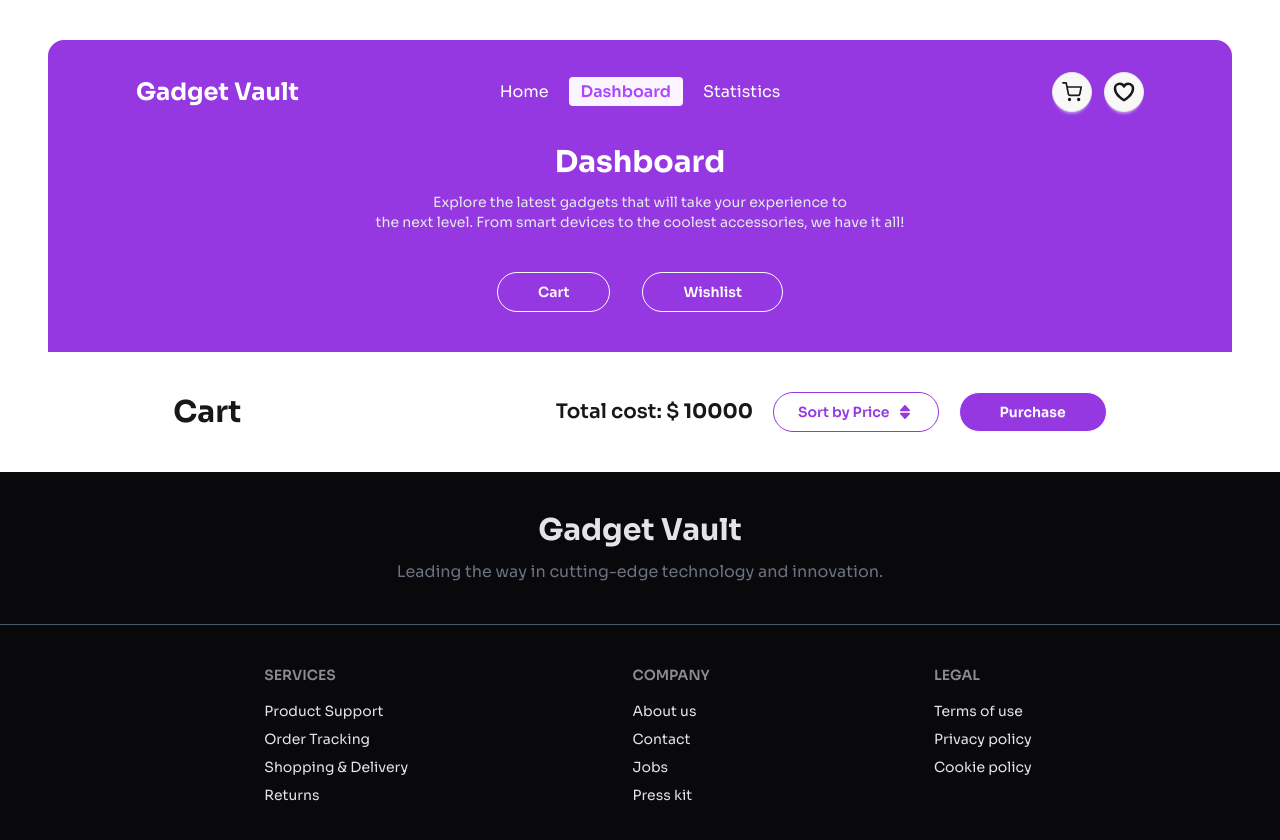
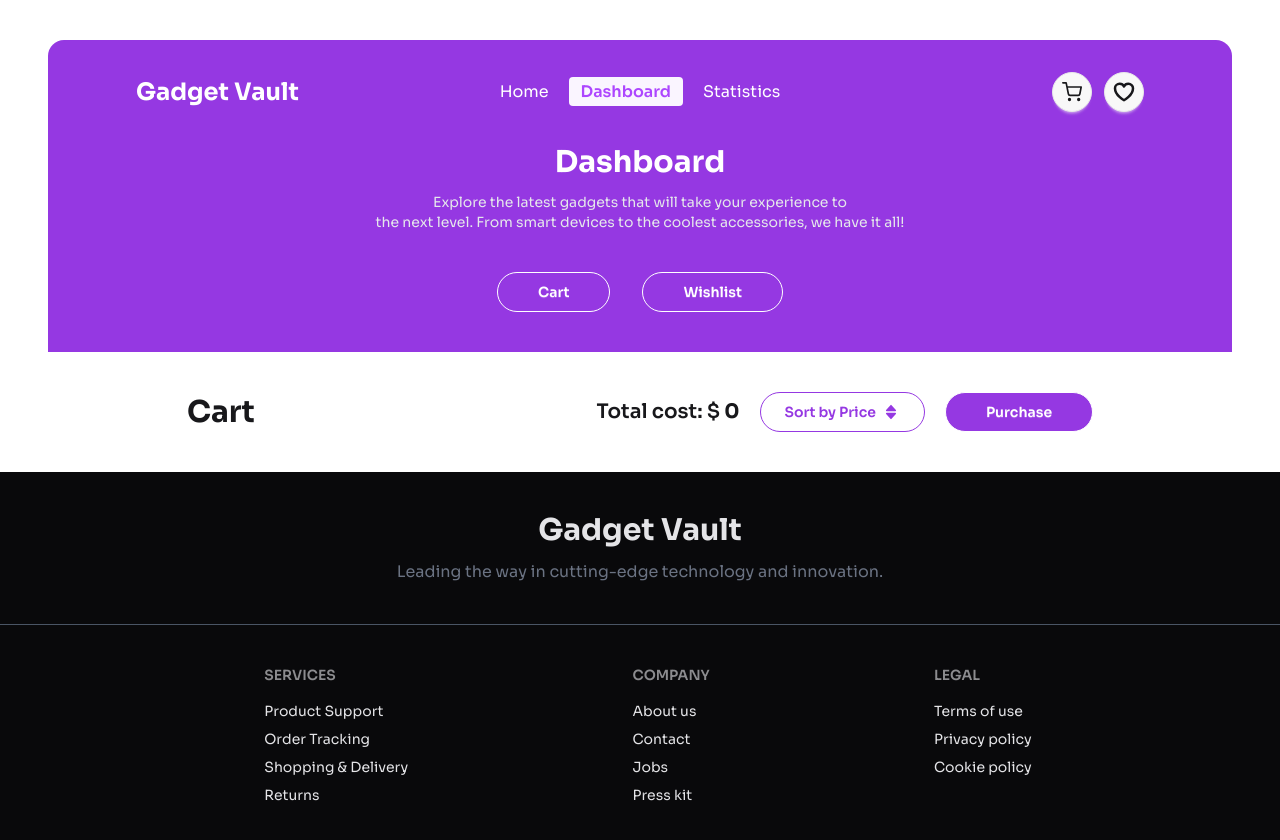
Before and after one commit to tausifislamsheik/Gadget-Vault, a React (Vite) app: page /dashboard in a window 1280 px wide. Shown: the top 840 px of the page. Built offline with nearby package versions, Linux system fonts and the light colour scheme.

Commit message:
React toastify alert added

```diff
--- a/package.json
+++ b/package.json
@@ -19,6 +19,7 @@
     "react-icons": "^5.5.0",
     "react-pro-sidebar": "^1.1.0",
     "react-router-dom": "^7.8.0",
+    "react-toastify": "^11.0.5",
     "sort-by": "^1.2.0",
     "tailwindcss": "^4.1.12"
   },
--- a/src/Utility/addToLS.js
+++ b/src/Utility/addToLS.js
@@ -1,12 +1,30 @@
 // Cart
 
-const getStoredCart = () =>{
-    const storedCart = localStorage.getItem('cart');
-    if(storedCart){
-        const storedCartParse = JSON.parse(storedCart)
-        return storedCartParse;
-    }return [] ;
-}
+import { toast } from "react-toastify";
+
+const getStoredCart = () => {
+  try {
+    const storedCart = localStorage.getItem("cart");
+    if (!storedCart) return [];
+
+    let parsed = JSON.parse(storedCart);
+
+    // Ensure it's always an array
+    if (!Array.isArray(parsed)) {
+      return [];
+    }
+
+    // Filter out invalid values (non-numbers, NaN, null, undefined)
+    parsed = parsed
+      .map(id => parseInt(id))
+      .filter(id => Number.isInteger(id) && id > 0);
+
+    return parsed;
+  } catch (error) {
+    console.error("Error parsing cart from localStorage", error);
+    return [];
+  }
+};
 
 
 const addCartToLS = (id) =>{
@@ -17,21 +35,35 @@ const addCartToLS = (id) =>{
         storedCart.push(id)
         const storedCartStr = JSON.stringify(storedCart)
         localStorage.setItem('cart', storedCartStr)
+        toast('Product successfully added to cart')
     }
 }
 
 // Wishlist
 
 
-const getStoredWishlist = () =>{
-    const storedWishlist = localStorage.getItem('wishlist');
-    if(storedWishlist){
-        const storedWishlistParse = JSON.parse(storedWishlist)
-        return storedWishlistParse;
-    }else{
-        return [] ;
+const getStoredWishlist = () => {
+  try {
+    const storedWishlist = localStorage.getItem("wishlist");
+    if (!storedWishlist) return [];
+
+    let parsed = JSON.parse(storedWishlist);
+
+    if (!Array.isArray(parsed)) {
+      return [];
     }
-}
+
+    parsed = parsed
+      .map(id => parseInt(id))
+      .filter(id => Number.isInteger(id) && id > 0);
+
+    return parsed;
+  } catch (error) {
+    console.error("Error parsing wishlist from localStorage", error);
+    return [];
+  }
+};
+
 
 const addWishlistToLS = (id) =>{
     const storedWishlist = getStoredWishlist();
@@ -41,6 +73,7 @@ const addWishlistToLS = (id) =>{
         storedWishlist.push(id)
         const storedWishlistStr = JSON.stringify(storedWishlist);
         localStorage.setItem('wishlist', storedWishlistStr)
+        toast('Product successfully added to wishlist')
     }
 }
 
--- a/src/components/Cart/Cart.jsx
+++ b/src/components/Cart/Cart.jsx
@@ -1,26 +1,23 @@
-import { useEffect, useState } from "react";
-import { useLoaderData } from "react-router-dom";
-import { getStoredCart } from "../../Utility/addToLS";
+import { useOutletContext } from "react-router-dom";
 import CartItem from "../CartItem/CartItem";
 
-const Carts = () => {
-    const [carts, setCarts] = useState([]);
-    const allProducts = useLoaderData();
+const Cart = () => {
+    const { cart, setCart } = useOutletContext();
 
-    useEffect(() =>{
-        const storedCart = getStoredCart();
-        const storedCartInt = storedCart.map(id => parseInt(id));
-        const cart = allProducts.filter(cart => storedCartInt.includes(cart.id))
-        setCarts(cart)
-    },[allProducts])
+    // remove from cart
+    const handleRemove = (id) => {
+        const updated = cart.filter(item => item.id !== id);
+        setCart(updated);
+        localStorage.setItem("cart", JSON.stringify(updated.map(i => i.id)));
+    };
 
     return (
         <div>
-            {
-                carts.map((cart) => <CartItem key={cart.id} cart={cart}></CartItem>)
-            }
+            {cart.map(item => (
+                <CartItem key={item.id} cart={item} handleRemove={handleRemove} />
+            ))}
         </div>
     );
 };
 
-export default Carts;
+export default Cart;
--- a/src/components/CartItem/CartItem.jsx
+++ b/src/components/CartItem/CartItem.jsx
@@ -1,29 +1,33 @@
 import { MdDeleteForever } from "react-icons/md";
 
-const Cart = ({cart}) => {
-    const {image, name, price, features} = cart;
+const CartItem = ({ cart, handleRemove }) => {
+    const { id, image, name, price, features } = cart;
     return (
         <div className="mx-10 lg:mx-40 mb-5">
             <div className="hero flex lg:justify-between bg-base-200 rounded-2xl">
                 <div className="hero-content lg:flex flex-col lg:flex-row">
                     <img
-                    src={image}
-                    className="w-52 h-56 object-cover rounded-lg bg-gray-200 p-5"
+                        src={image}
+                        alt={name}
+                        className="w-52 h-56 object-cover rounded-lg bg-gray-200 p-5"
                     />
-                    <div className="">
-                    <h1 className="text-3xl font-bold">{name}</h1>
-                    <p className="font-bold py-1">Price: $ {price}</p>
-                    {
-                        features.map(feature => <li className="text-gray-400">{feature}</li>)
-                    }
+                    <div>
+                        <h1 className="text-3xl font-bold">{name}</h1>
+                        <p className="font-bold py-1">Price: $ {price}</p>
+                        {features.map((feature, i) => (
+                            <li key={i} className="text-gray-400">{feature}</li>
+                        ))}
                     </div>
                 </div>
                 <div className="mr-16">
-                        <MdDeleteForever className="text-3xl text-red-600 hover:text-red-700 cursor-pointer" />
+                    <MdDeleteForever
+                        onClick={() => handleRemove(id)}
+                        className="text-3xl text-red-600 hover:text-red-700 cursor-pointer"
+                    />
                 </div>
             </div>
         </div>
     );
 };
 
-export default Cart;
+export default CartItem;
--- a/src/components/Dashboard/Dashboard.jsx
+++ b/src/components/Dashboard/Dashboard.jsx
@@ -1,9 +1,31 @@
-import { NavLink, Outlet } from "react-router-dom";
+import { NavLink, Outlet, useLoaderData } from "react-router-dom";
 import { BiSolidSortAlt } from "react-icons/bi";
 import { Helmet } from "react-helmet-async";
-
+import { useState, useEffect } from "react";
+import { getStoredCart } from "../../Utility/addToLS";
 
 const Dashboard = () => {
+    const allProducts = useLoaderData();
+    const [cart, setCart] = useState([]);
+    const [wishlist, setWishlist] = useState([]);
+
+    useEffect(() => {
+
+        // Cart
+        const storedCart = getStoredCart();
+        const storedCartInt = storedCart.map(id => parseInt(id));
+        const matchedCart = allProducts.filter(p => storedCartInt.includes(p.id));
+        setCart(matchedCart);
+
+        // Wishlist
+        const storedWishlist = getStoredCart();
+        const storedWishlistInt = storedWishlist.map(id => parseInt(id));
+        const matchedWishlist = allProducts.filter(p => storedWishlistInt.includes(p.id));
+        setWishlist(matchedWishlist);
+    }, [allProducts]);
+
+    // total cost
+    const totalCost = cart.reduce((sum, item) => sum + item.price, 0);
 
     return (
         <div>
@@ -14,25 +36,35 @@ const Dashboard = () => {
                 <h1 className="text-xl lg:text-3xl font-bold mb-3">Dashboard</h1>
                 <p className="text-gray-200 text-sm">Explore the latest gadgets that will take your experience to <br /> the next level. From smart devices to the coolest accessories, we have it all!</p>
                 <div className="py-10">
-                     <NavLink className={({isActive, isPending}) => isActive ? 'text-[#9538E2] bg-white rounded-3xl px-10 py-3 font-semibold mr-4' : isPending ? '' : 'btn btn-outline rounded-3xl px-10 py-3 hover:text-[#9538E2] mr-4'} to='cart'>
-                        <button className="cursor-pointer">Cart</button>
+                     <NavLink to='cart' className={({isActive}) =>
+                        isActive ? 'text-[#9538E2] bg-white rounded-3xl px-10 py-3 font-semibold mr-4' :
+                                   'btn btn-outline rounded-3xl px-10 py-3 hover:text-[#9538E2] mr-4'}>
+                        Cart
                      </NavLink>
-                     <NavLink className={({isActive, isPending}) => isActive ? 'text-[#9538E2] bg-white rounded-3xl px-10 py-3 font-semibold ml-4' : isPending ? '' : 'btn btn-outline rounded-3xl px-10 py-3 hover:text-[#9538E2] ml-4'} to='wishlist'>
-                       <button className="cursor-pointer">Wishlist</button>
+                     <NavLink to='wishlist' className={({isActive}) =>
+                        isActive ? 'text-[#9538E2] bg-white rounded-3xl px-10 py-3 font-semibold ml-4' :
+                                   'btn btn-outline rounded-3xl px-10 py-3 hover:text-[#9538E2] ml-4'}>
+                        Wishlist
                      </NavLink>
                 </div>
             </div>
             <div className="lg:flex items-center mx-4 justify-around my-10">
                 <h1 className="text-2xl lg:text-3xl font-bold">Cart</h1>
                 <div className="flex items-center gap-5">
-                    <p className="lg:text-xl font-semibold">Total cost: $ <span className="font-bold">10000</span></p>
-                    <button className="btn btn-outline text-[#9538E2] lg:px-6 font-semibold p-2 rounded-full">Sort by Price <BiSolidSortAlt className="text-lg" /></button>
-                    <button className="btn btn-outline text-white bg-[#9538E2] lg:px-10 font-semibold p-2 rounded-full">Purchase</button>
+                    <p className="lg:text-xl font-semibold">
+                        Total cost: $ <span className="font-bold">{totalCost}</span>
+                    </p>
+                    <button className="btn btn-outline text-[#9538E2] lg:px-6 font-semibold p-2 rounded-full">
+                        Sort by Price <BiSolidSortAlt className="text-lg" />
+                    </button>
+                    <button className="btn btn-outline text-white bg-[#9538E2] lg:px-10 font-semibold p-2 rounded-full">
+                        Purchase
+                    </button>
                 </div>
             </div>
 
-
-            <Outlet></Outlet>
+            {/* Pass products to children */}
+            <Outlet context={{ allProducts, cart, setCart, wishlist, setWishlist }} />
         </div>
     );
 };
--- a/src/components/Wishlist/Wishlist.jsx
+++ b/src/components/Wishlist/Wishlist.jsx
@@ -1,26 +1,19 @@
-import { useLoaderData } from "react-router-dom";
+import { useOutletContext } from "react-router-dom";
 import WishlistItem from "../WishlistItem/WishlistItem";
-import { getStoredWishlist } from "../../Utility/addToLS";
-import { useEffect, useState } from "react";
 
-const Wishlists = () => {
-    const [wishlists, setWishlists] = useState([]);
-    const allProducts = useLoaderData();
+const Wishlist = () => {
 
-    useEffect(() =>{
-        const storedWishlist = getStoredWishlist();
-        const storedWishlistInt = storedWishlist.map(id => parseInt(id))
-        const wishlist = allProducts.filter(wishlist => storedWishlistInt.includes(wishlist.id))
-        setWishlists(wishlist)
-    },[allProducts])
+    const {wishlist} = useOutletContext();
+    // you can build state if needed, but context already provides products
+    // do filtering with getStoredWishlist() same way if required
 
     return (
         <div>
-            {
-                 wishlists.map(wishlist => <WishlistItem key={wishlist.id} wishlist={wishlist}></WishlistItem>)
-            }
+            {wishlist.map(item => (
+                <WishlistItem key={item.id} wishlist={item} />
+            ))}
         </div>
     );
 };
 
-export default Wishlists;
+export default Wishlist;
--- a/src/components/WishlistItem/WishlistItem.jsx
+++ b/src/components/WishlistItem/WishlistItem.jsx
@@ -1,4 +1,4 @@
-const Wishlist = ({wishlist}) => {
+const WishlistItem = ({wishlist}) => {
     const {image, name, price, features} = wishlist;
     return (
         <div className="mx-10 lg:mx-40 mb-5">
@@ -21,4 +21,4 @@ const Wishlist = ({wishlist}) => {
     );
 };
 
-export default Wishlist;
+export default WishlistItem;
--- a/src/main.jsx
+++ b/src/main.jsx
@@ -20,6 +20,7 @@ import ProductDetails from './components/ProductDetails/ProductDetails';
 import Cart from './components/CartItem/CartItem';
 import Wishlist from './components/WishlistItem/WishlistItem';
 import { HelmetProvider } from 'react-helmet-async';
+  import { ToastContainer } from 'react-toastify';
 
 const router = createBrowserRouter([
   {
@@ -89,6 +90,7 @@ createRoot(document.getElementById('root')).render(
   <StrictMode>
     <HelmetProvider>
       <RouterProvider router={router} />
+       <ToastContainer />
     </HelmetProvider>
   </StrictMode>,
 )
```
Also changed, not shown: 1 other file (tests, documents, lock files or other folders).
